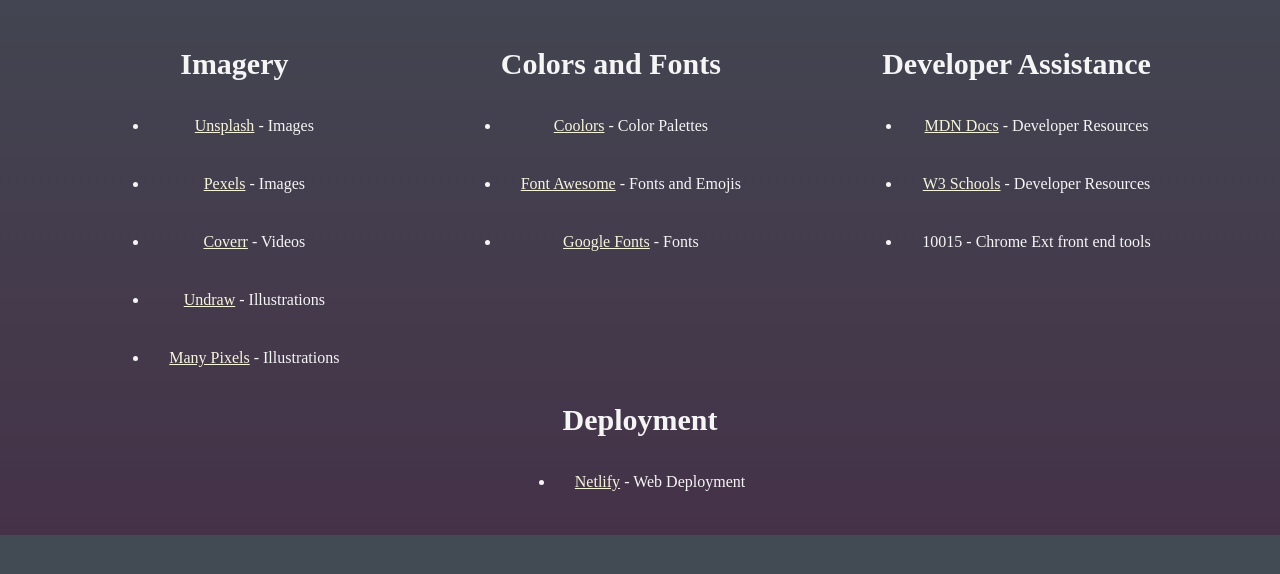
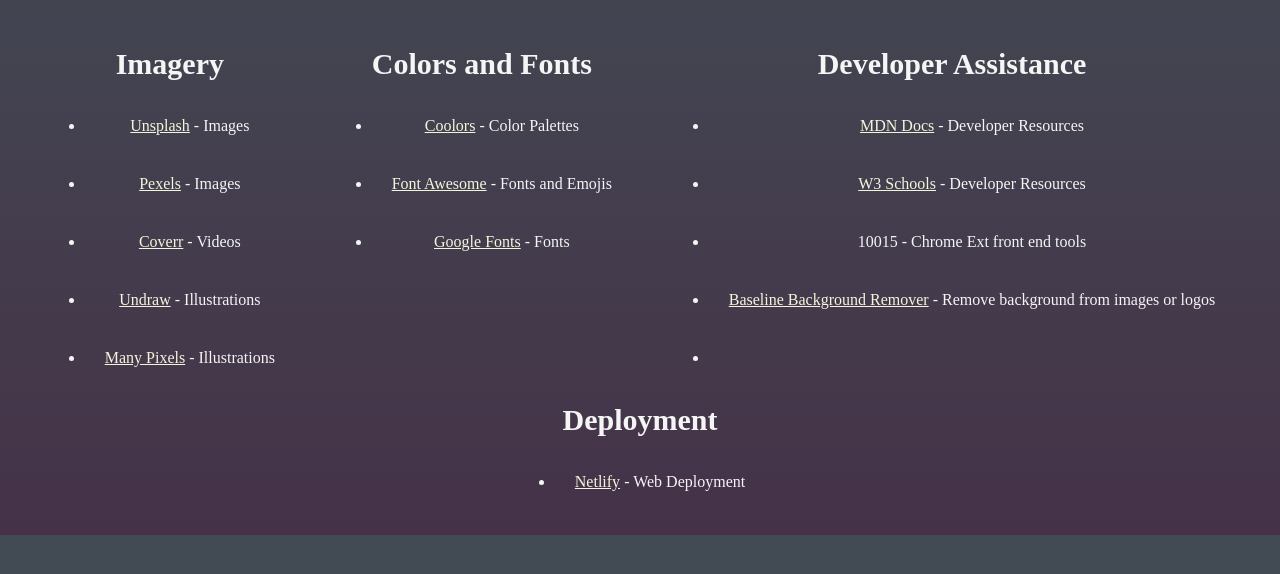
Before and after one commit to mjohnstone182/Coding-Support-Links, a plain HTML site: page index.html in a window 1280 px wide. Shown: the part 168-742 px from the top of the page. Drawn offline with Linux system fonts and the light colour scheme.

Commit message:
baseline

```diff
--- a/index.html
+++ b/index.html
@@ -58,6 +58,12 @@
 <li>
     10015 - Chrome Ext front end tools
 </li>
+<li>
+    <a href="https://baseline.is/tools/background-remover/" target="_blank">Baseline Background Remover</a> - Remove background from images or logos
+</li>
+<li>
+
+</li>
 </ul>
 </div>
 </div>
```
